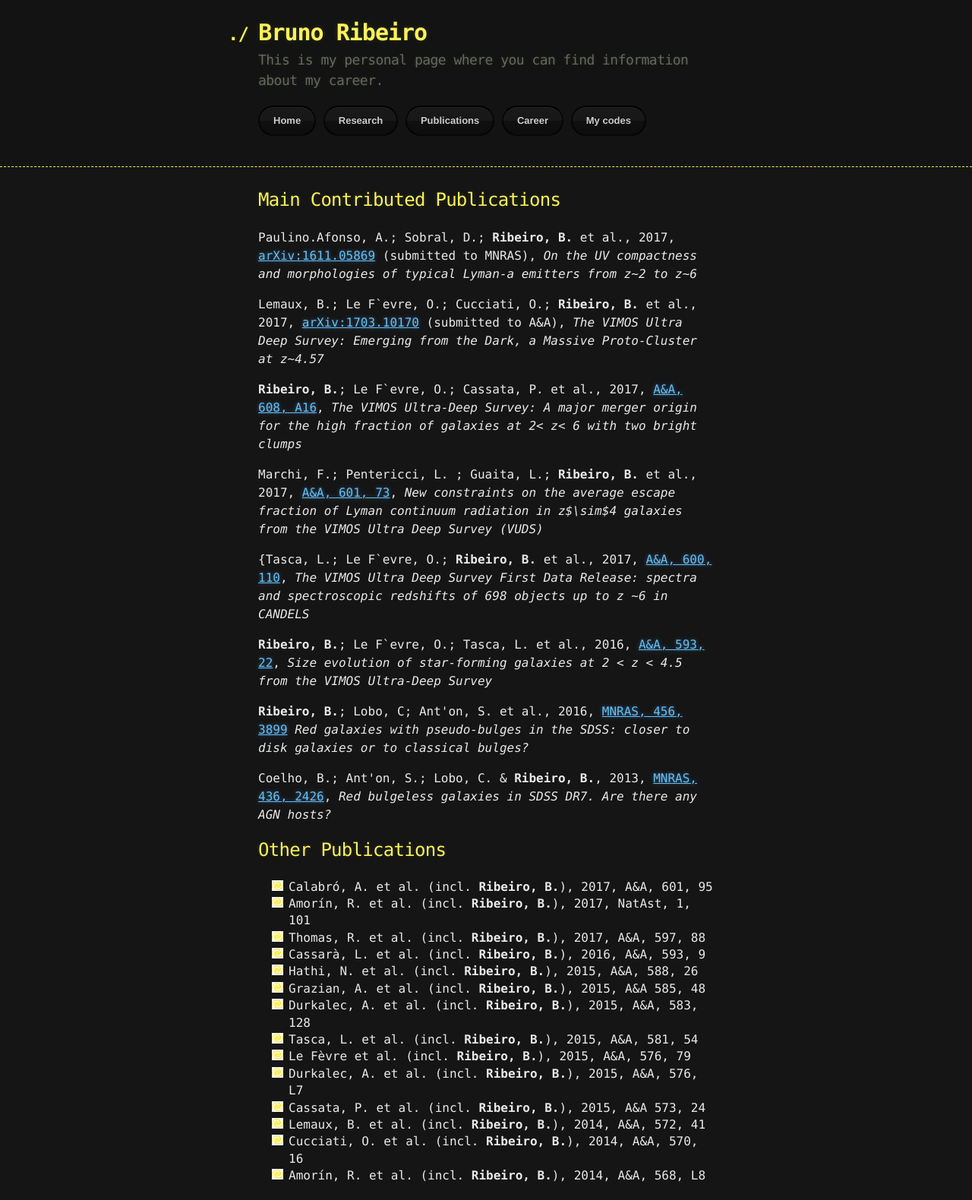
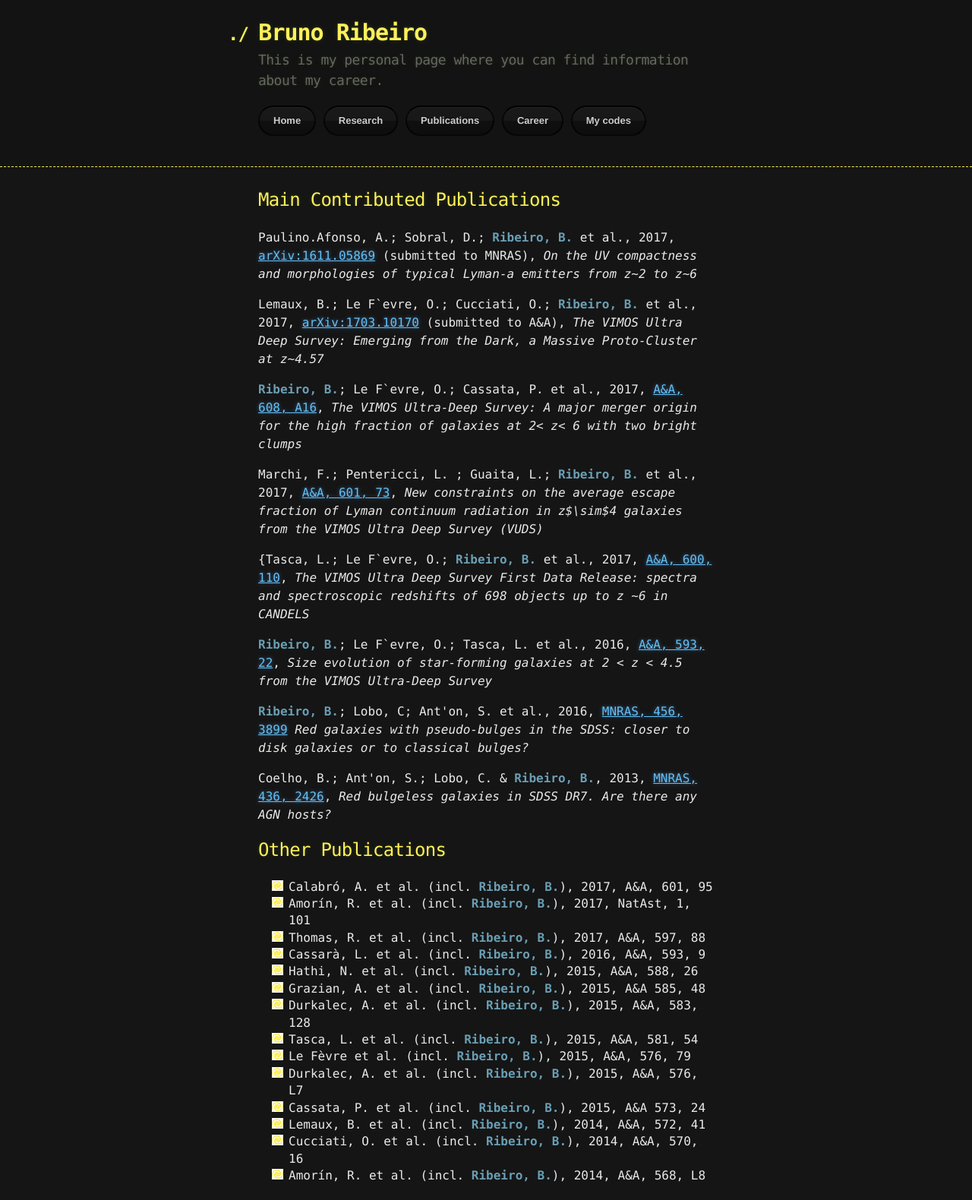
Before and after one commit to AfonsoV/AfonsoV.github.io, a Jekyll site: the page built from publications.md, in a window 1280 px wide. Shown: the whole page at 76% size. Built offline with Jekyll 4.4.1, drawn with Linux system fonts in a browser that asks for light colours; our own code applies the rules of GitHub Pages for plain Markdown files.

Commit message:
Updated publications pages (added text color)

```diff
--- a/publications.md
+++ b/publications.md
@@ -4,36 +4,36 @@ layout: default
 
 ## Main Contributed Publications
 
-Paulino.Afonso, A.; Sobral, D.; **Ribeiro, B.** et al., 2017, [arXiv:1611.05869](https://arxiv.org/abs/1611.05869) (submitted to MNRAS), _On the UV compactness and morphologies of typical Lyman-a emitters from z~2 to z~6_
+Paulino.Afonso, A.; Sobral, D.; <span style="color:#6a9fb5">**Ribeiro, B.**</span> et al., 2017, [arXiv:1611.05869](https://arxiv.org/abs/1611.05869) (submitted to MNRAS), _On the UV compactness and morphologies of typical Lyman-a emitters from z~2 to z~6_
 
-Lemaux, B.;  Le F\`evre, O.; Cucciati, O.; **Ribeiro, B.** et al., 2017, [arXiv:1703.10170](https://arxiv.org/abs/1703.10170) (submitted to A&A), _The VIMOS Ultra Deep Survey: Emerging from the Dark, a Massive Proto-Cluster at z~4.57_
+Lemaux, B.;  Le F\`evre, O.; Cucciati, O.; <span style="color:#6a9fb5">**Ribeiro, B.**</span> et al., 2017, [arXiv:1703.10170](https://arxiv.org/abs/1703.10170) (submitted to A&A), _The VIMOS Ultra Deep Survey: Emerging from the Dark, a Massive Proto-Cluster at z~4.57_
 
-**Ribeiro, B.**; Le F\`evre, O.; Cassata, P. et al., 2017,  [A&A, 608, A16](https://arxiv.org/abs/1611.05869), _The VIMOS Ultra-Deep Survey: A major merger origin for the high fraction of galaxies at 2< z< 6 with two bright clumps_
+<span style="color:#6a9fb5">**Ribeiro, B.**</span>; Le F\`evre, O.; Cassata, P. et al., 2017,  [A&A, 608, A16](https://arxiv.org/abs/1611.05869), _The VIMOS Ultra-Deep Survey: A major merger origin for the high fraction of galaxies at 2< z< 6 with two bright clumps_
 
-Marchi, F.; Pentericci, L. ; Guaita, L.; **Ribeiro, B.** et al., 2017, [A&A, 601, 73](https://arxiv.org/abs/1611.05882), _New constraints on the average escape fraction of Lyman continuum radiation in z$\sim$4 galaxies from the VIMOS Ultra Deep Survey (VUDS)_
+Marchi, F.; Pentericci, L. ; Guaita, L.; <span style="color:#6a9fb5">**Ribeiro, B.**</span> et al., 2017, [A&A, 601, 73](https://arxiv.org/abs/1611.05882), _New constraints on the average escape fraction of Lyman continuum radiation in z$\sim$4 galaxies from the VIMOS Ultra Deep Survey (VUDS)_
 
-{Tasca, L.; Le F\`evre, O.; **Ribeiro, B.** et al., 2017,  [A&A, 600, 110](http://arxiv.org/abs/1602.01842), _The VIMOS Ultra Deep Survey First Data Release: spectra and spectroscopic redshifts of 698 objects up to z ~6 in CANDELS_
+{Tasca, L.; Le F\`evre, O.; <span style="color:#6a9fb5">**Ribeiro, B.**</span> et al., 2017,  [A&A, 600, 110](http://arxiv.org/abs/1602.01842), _The VIMOS Ultra Deep Survey First Data Release: spectra and spectroscopic redshifts of 698 objects up to z ~6 in CANDELS_
 
-**Ribeiro, B.**; Le F\`evre, O.; Tasca, L. et al., 2016,   [A&A, 593, 22](https://ui.adsabs.harvard.edu/#abs/2016A&A...593A..22R/abstract), _Size evolution of star-forming galaxies at 2 < z < 4.5 from the VIMOS Ultra-Deep Survey_
+<span style="color:#6a9fb5">**Ribeiro, B.**</span>; Le F\`evre, O.; Tasca, L. et al., 2016,   [A&A, 593, 22](https://ui.adsabs.harvard.edu/#abs/2016A&A...593A..22R/abstract), _Size evolution of star-forming galaxies at 2 < z < 4.5 from the VIMOS Ultra-Deep Survey_
 
-**Ribeiro, B.**; Lobo, C; Ant\'on, S. et al., 2016,  [MNRAS, 456, 3899](http://mnras.oxfordjournals.org/content/456/4/3899) _Red galaxies with pseudo-bulges in the SDSS: closer to disk galaxies or to classical bulges?_
+<span style="color:#6a9fb5">**Ribeiro, B.**</span>; Lobo, C; Ant\'on, S. et al., 2016,  [MNRAS, 456, 3899](http://mnras.oxfordjournals.org/content/456/4/3899) _Red galaxies with pseudo-bulges in the SDSS: closer to disk galaxies or to classical bulges?_
 
-Coelho, B.; Ant\'on, S.; Lobo, C. & **Ribeiro, B.**, 2013, [MNRAS, 436, 2426](http://mnras.oxfordjournals.org/content/436/3/2426), _Red bulgeless galaxies in SDSS DR7. Are there any AGN hosts?_
+Coelho, B.; Ant\'on, S.; Lobo, C. & <span style="color:#6a9fb5">**Ribeiro, B.**</span>, 2013, [MNRAS, 436, 2426](http://mnras.oxfordjournals.org/content/436/3/2426), _Red bulgeless galaxies in SDSS DR7. Are there any AGN hosts?_
 
 
 ## Other Publications
 
-* Calabró, A. et al. (incl. **Ribeiro, B.**), 2017, A&A, 601, 95
-* Amorín, R. et al. (incl. **Ribeiro, B.**), 2017, NatAst, 1, 101
-* Thomas, R. et al. (incl. **Ribeiro, B.**), 2017, A&A, 597, 88
-* Cassarà, L. et al. (incl. **Ribeiro, B.**), 2016, A&A, 593, 9
-* Hathi, N. et al. (incl. **Ribeiro, B.**), 2015, A&A, 588, 26
-* Grazian, A. et al. (incl. **Ribeiro, B.**), 2015, A&A 585, 48
-* Durkalec, A. et al. (incl. **Ribeiro, B.**), 2015, A&A, 583, 128
-* Tasca, L. et al. (incl. **Ribeiro, B.**), 2015, A&A, 581, 54
-* Le Fèvre et al. (incl. **Ribeiro, B.**), 2015, A&A, 576, 79
-* Durkalec, A. et al. (incl. **Ribeiro, B.**), 2015, A&A, 576, L7
-* Cassata, P. et al. (incl. **Ribeiro, B.**), 2015, A&A 573, 24
-* Lemaux, B. et al. (incl. **Ribeiro, B.**), 2014, A&A, 572, 41
-* Cucciati, O. et al. (incl. **Ribeiro, B.**), 2014, A&A, 570, 16
-* Amorín, R. et al. (incl. **Ribeiro, B.**), 2014, A&A, 568, L8
+* Calabró, A. et al. (incl. <span style="color:#6a9fb5">**Ribeiro, B.**</span>), 2017, A&A, 601, 95
+* Amorín, R. et al. (incl. <span style="color:#6a9fb5">**Ribeiro, B.**</span>), 2017, NatAst, 1, 101
+* Thomas, R. et al. (incl. <span style="color:#6a9fb5">**Ribeiro, B.**</span>), 2017, A&A, 597, 88
+* Cassarà, L. et al. (incl. <span style="color:#6a9fb5">**Ribeiro, B.**</span>), 2016, A&A, 593, 9
+* Hathi, N. et al. (incl. <span style="color:#6a9fb5">**Ribeiro, B.**</span>), 2015, A&A, 588, 26
+* Grazian, A. et al. (incl. <span style="color:#6a9fb5">**Ribeiro, B.**</span>), 2015, A&A 585, 48
+* Durkalec, A. et al. (incl. <span style="color:#6a9fb5">**Ribeiro, B.**</span>), 2015, A&A, 583, 128
+* Tasca, L. et al. (incl. <span style="color:#6a9fb5">**Ribeiro, B.**</span>), 2015, A&A, 581, 54
+* Le Fèvre et al. (incl. <span style="color:#6a9fb5">**Ribeiro, B.**</span>), 2015, A&A, 576, 79
+* Durkalec, A. et al. (incl. <span style="color:#6a9fb5">**Ribeiro, B.**</span>), 2015, A&A, 576, L7
+* Cassata, P. et al. (incl. <span style="color:#6a9fb5">**Ribeiro, B.**</span>), 2015, A&A 573, 24
+* Lemaux, B. et al. (incl. <span style="color:#6a9fb5">**Ribeiro, B.**</span>), 2014, A&A, 572, 41
+* Cucciati, O. et al. (incl. <span style="color:#6a9fb5">**Ribeiro, B.**</span>), 2014, A&A, 570, 16
+* Amorín, R. et al. (incl. <span style="color:#6a9fb5">**Ribeiro, B.**</span>), 2014, A&A, 568, L8
```
